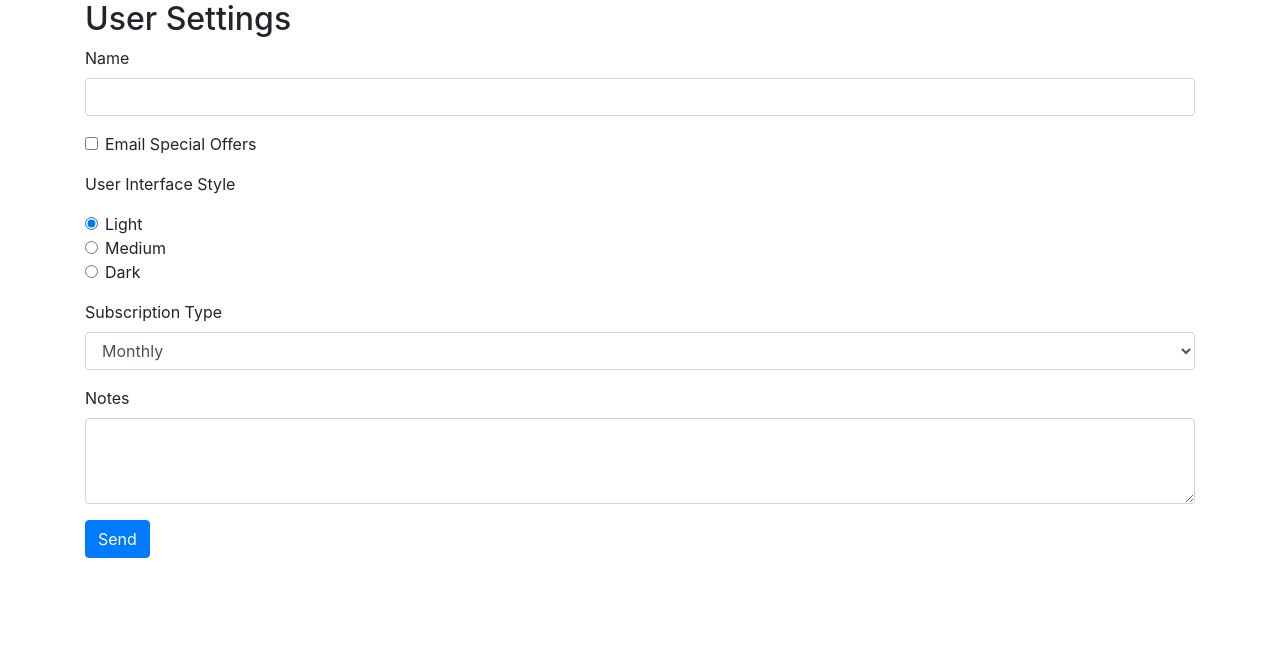
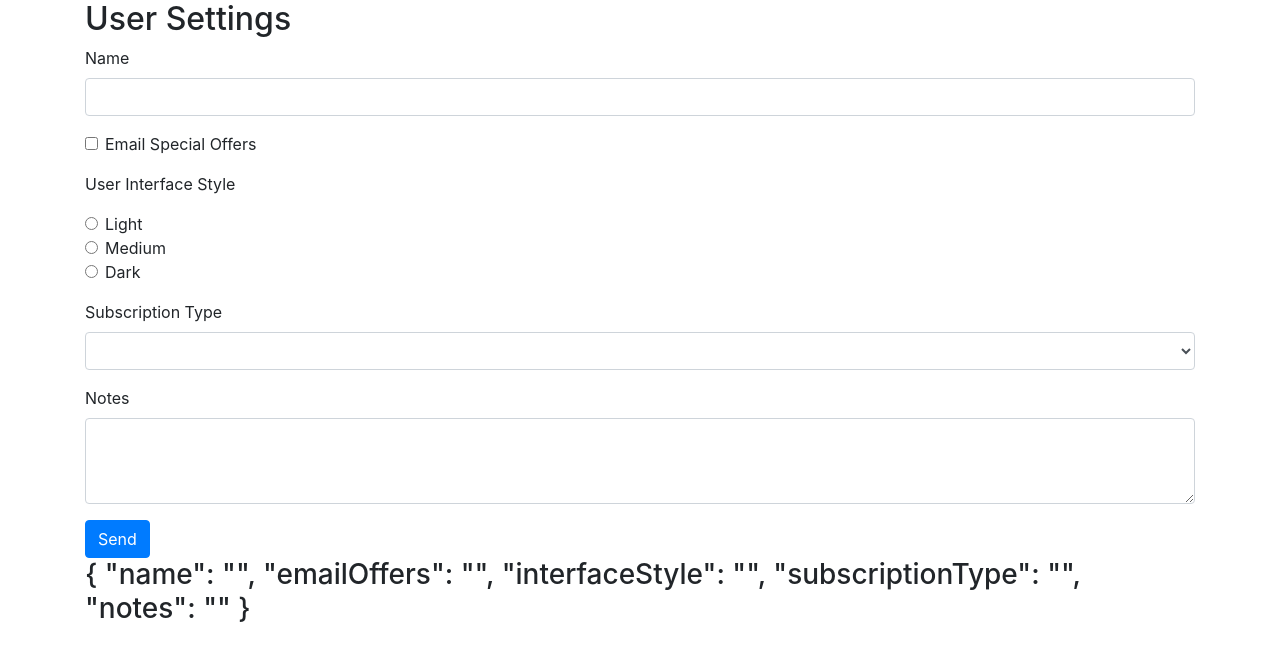
Before and after one commit to hanichu/ps-demo, an Angular app: page / in a window 1280 px wide. Shown: the top 660 px of the page. Built offline with nearby package versions, Linux system fonts and the light colour scheme.

Commit message:
added ngmodel

```diff
--- a/src/app/user-settings-form/user-settings-form.component.html
+++ b/src/app/user-settings-form/user-settings-form.component.html
@@ -1,14 +1,16 @@
 <div class="container">
   <h2>User Settings</h2>
-  <form>
+
+  <form #form="ngForm">
+
     <div class="form-group">
       <label for="name">Name</label>
-      <input id="name" name="name" class="form-control" />
+      <input id="name" name="name" class="form-control" ngModel/>
     </div>
 
     <div class="form-check form-group">
       <input class="form-check-input" type="checkbox"
-              name="emailOffers" id="emailOffers">
+              name="emailOffers" id="emailOffers" ngModel>
       <label class="form-check-label" for="emailOffers">
         Email Special Offers
       </label>
@@ -18,21 +20,21 @@
     <div class="form-group">
       <div class="form-check">
           <input class="form-check-input" type="radio" name="interfaceStyle"
-                  id="lightInterface" value="light" checked>
+                  id="lightInterface" value="light" checked ngModel>
           <label class="form-check-label" for="lightInterface">
             Light
           </label>
         </div>
         <div class="form-check">
           <input class="form-check-input" type="radio" name="interfaceStyle"
-                  id="mediumInterface" value="light">
+                  id="mediumInterface" value="light" ngModel>
           <label class="form-check-label" for="mediumInterface">
             Medium
           </label>
         </div>
         <div class="form-check">
           <input class="form-check-input" type="radio" name="interfaceStyle"
-                  id="darkInterface" value="dark">
+                  id="darkInterface" value="dark" ngModel>
           <label class="form-check-label" for="darkInterface">
             Dark
           </label>
@@ -41,7 +43,7 @@
 
     <div class="form-group">
       <label for="subscriptionType">Subscription Type</label>
-      <select class="form-control" id="subscriptionType">
+      <select class="form-control" id="subscriptionType" name="subscriptionType" ngModel>
         <option>Monthly</option>
         <option>Annual</option>
         <option>Lifetime</option>
@@ -50,11 +52,14 @@
 
     <div class="form-group">
       <label for="notes">Notes</label>
-      <textarea id="notes" name="notes" class="form-control" rows="3"></textarea>
+      <textarea id="notes" name="notes" class="form-control" rows="3" ngModel></textarea>
     </div>
 
 
 
     <button class="btn btn-primary">Send</button>
   </form>
+  <h3>
+      {{ form.value | json }}
+  </h3>
 </div>
```
